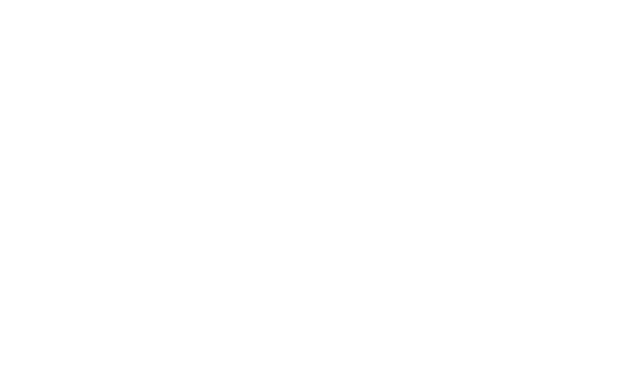
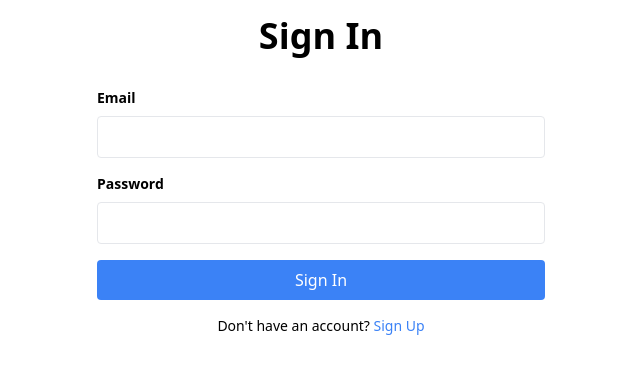
Before and after one commit to Abhinav-MS-18/movieDB, a React (Vite) app: page /signin in a window 1280 px wide. Before the commit this address had no page. Shown: the top 374 px of the page, without its empty margins (319-959 px from the left). Built offline with nearby package versions, Linux system fonts and the light colour scheme.

Commit message:
signin page added

```diff
--- a/src/App.jsx
+++ b/src/App.jsx
@@ -2,6 +2,7 @@
 import { BrowserRouter as Router, Route, Routes } from "react-router-dom";
 import Movies from "./Movies"; // Your movie display component
 import Signup from "./Signup"; // Your signup component
+import Signin from "./Signin"; // Your signin component
 
 function App() {
   return (
@@ -9,6 +10,7 @@
       <Routes>
         <Route path="/" element={<Movies />} />
         <Route path="/signup" element={<Signup />} />
+        <Route path="/signin" element={<Signin />} />
       </Routes>
     </Router>
   );
--- /dev/null
+++ b/src/Signin.jsx
@@ -0,0 +1,90 @@
+import React, { useState } from "react";
+import axios from "axios";
+import { Link } from "react-router-dom"; // Import Link for navigation
+
+const SignIn = () => {
+  const [formData, setFormData] = useState({
+    email: "",
+    password: "",
+  });
+
+  const [errorMessage, setErrorMessage] = useState("");
+  const [successMessage, setSuccessMessage] = useState("");
+
+  // Handle form field changes
+  const handleChange = (e) => {
+    setFormData({
+      ...formData,
+      [e.target.name]: e.target.value,
+    });
+  };
+
+  // Handle form submission
+  const handleSubmit = (e) => {
+    e.preventDefault();
+
+    // Submit form data to backend
+    axios
+      .post("http://localhost:5000/signin", formData)
+      .then((response) => {
+        setSuccessMessage(response.data.message);
+        setErrorMessage("");
+        // Here you could redirect to the home page or save user info in local storage
+      })
+      .catch((error) => {
+        setErrorMessage(error.response?.data?.error || "Something went wrong");
+      });
+  };
+
+  return (
+    <div className="container mx-auto p-4">
+      <h1 className="text-4xl font-bold text-center mb-8">Sign In</h1>
+      <form onSubmit={handleSubmit} className="max-w-md mx-auto">
+        <div className="mb-4">
+          <label className="block text-sm font-bold mb-2">Email</label>
+          <input
+            type="email"
+            name="email"
+            value={formData.email}
+            onChange={handleChange}
+            className="w-full p-2 border rounded"
+            required
+          />
+        </div>
+        <div className="mb-4">
+          <label className="block text-sm font-bold mb-2">Password</label>
+          <input
+            type="password"
+            name="password"
+            value={formData.password}
+            onChange={handleChange}
+            className="w-full p-2 border rounded"
+            required
+          />
+        </div>
+        {errorMessage && <p className="text-red-500 mb-4">{errorMessage}</p>}
+        {successMessage && (
+          <p className="text-green-500 mb-4">{successMessage}</p>
+        )}
+        <button
+          type="submit"
+          className="w-full p-2 bg-blue-500 text-white rounded hover:bg-blue-600"
+        >
+          Sign In
+        </button>
+      </form>
+
+      {/* Link to signup if the user does not have an account */}
+      <div className="mt-4 text-center">
+        <p className="text-sm">
+          Don't have an account?{" "}
+          <Link to="/signup" className="text-blue-500 hover:underline">
+            Sign Up
+          </Link>
+        </p>
+      </div>
+    </div>
+  );
+};
+
+export default SignIn;
--- a/src/Signup.jsx
+++ b/src/Signup.jsx
@@ -1,5 +1,6 @@
 import React, { useState } from "react";
 import axios from "axios";
+import { Link } from "react-router-dom"; // Import Link from react-router-dom
 
 const Signup = () => {
   const [formData, setFormData] = useState({
@@ -134,6 +135,16 @@
           Create Account
         </button>
       </form>
+
+      {/* Link to sign in if the user already has an account */}
+      <div className="mt-4 text-center">
+        <p className="text-sm">
+          Already have an account?{" "}
+          <Link to="/Signin" className="text-blue-500 hover:underline">
+            Sign In
+          </Link>
+        </p>
+      </div>
     </div>
   );
 };
```
Also changed, not shown: 1 other file (tests, documents, lock files or other folders).
